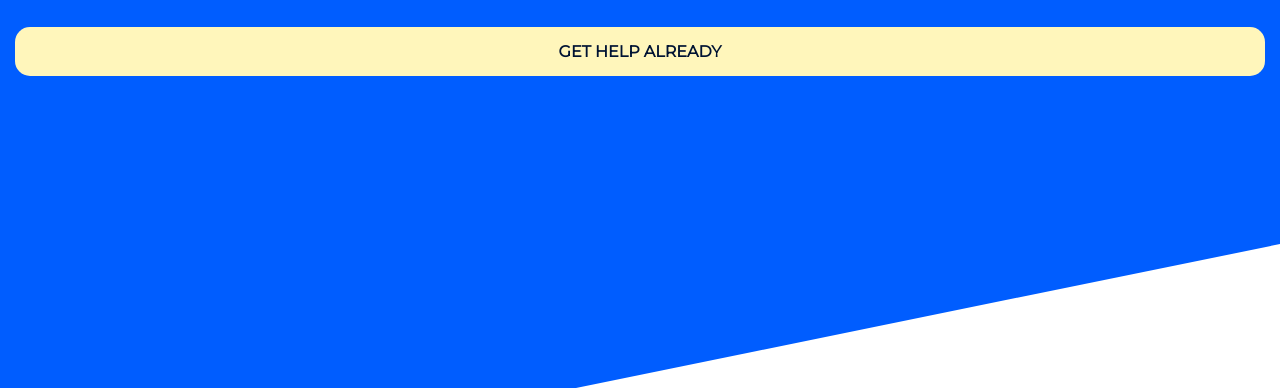
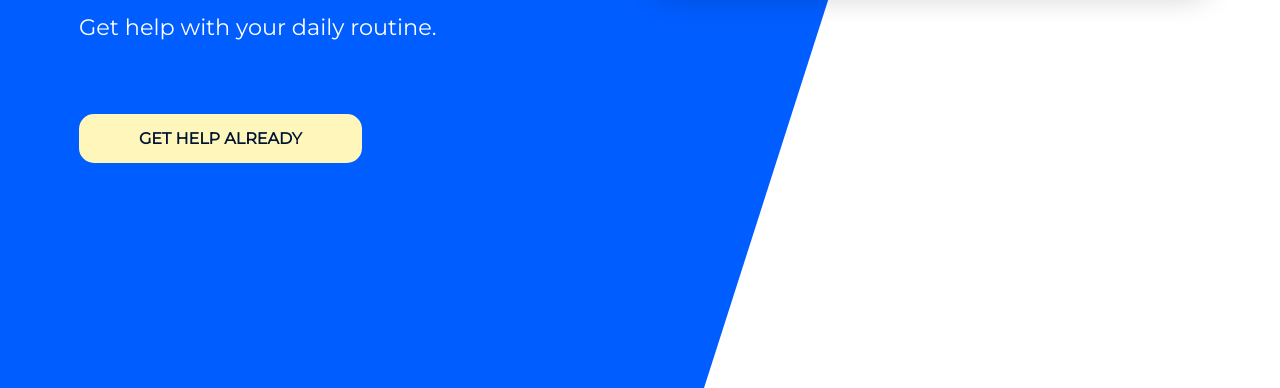
Before and after one commit to stefanlawr/SCSS-Sandbox, a plain HTML site: page index.html in a window 1280 px wide. Shown: the part 412-800 px from the top of the page. Drawn offline with Linux system fonts and the light colour scheme.

Commit message:
Finished Desktop Mixins

```diff
--- a/css/main.scss
+++ b/css/main.scss
@@ -11,6 +11,14 @@ $borders: 15px;
 
 @function color($color-name) {
   @return map-get($colors, $color-name);
+}
+
+$desktop: 840px;
+
+@mixin desktop {
+  @media (min-width: #{$desktop}) {
+    @content;
+  }
 }
 
 body, html {
@@ -29,6 +37,10 @@ body {
     height: 100%;
     position: absolute;
     z-index: -1;
+
+    @include desktop {
+      clip-path: polygon(0 0, 75% 0, 55% 100%, 0 100%);
+    }
   }
 
   header a {
@@ -42,6 +54,13 @@ body {
 
 main {
 
+  @include desktop {
+    display: grid;
+    grid-template-columns: 50% auto;
+    grid-template-areas:
+    "primary card";
+  }
+
   section#card {
     background: #ffffff;
     padding: 20px;
@@ -49,6 +68,13 @@ main {
     border-radius: $borders;
     box-shadow: 0 10px 30px rgba(0,0,0,.2);
     width: 80%;
+
+    @include desktop {
+      grid-area: card;
+      height: fit-content;
+      align-self: center;
+      margin: 1em;
+    }
 
     ul {
       list-style-type: none;
@@ -81,10 +107,22 @@ main {
     padding: $padding;
     text-align: center;
 
+    @include desktop {
+      grid-area: primary;
+      text-align: left;
+      margin: 4em 0 0 4em;
+    }
+
     h1 {
       font-size: 3em;
       margin-top: 10px;
       text-transform: uppercase;
+
+      @include desktop {
+        width: 30%;
+        font-size: 4em;
+        inline-height: .9em;
+      }
     }
 
     p {
@@ -102,6 +140,11 @@ main {
       text-align: center;
       margin: 50px auto 0 auto;
       padding: $padding;
+
+      @include desktop {
+        display: inline-block;
+        padding: $padding $padding * 4;
+      }
     }
   }
 }
```
Also changed, not shown: css/main.css, 1 other file.
